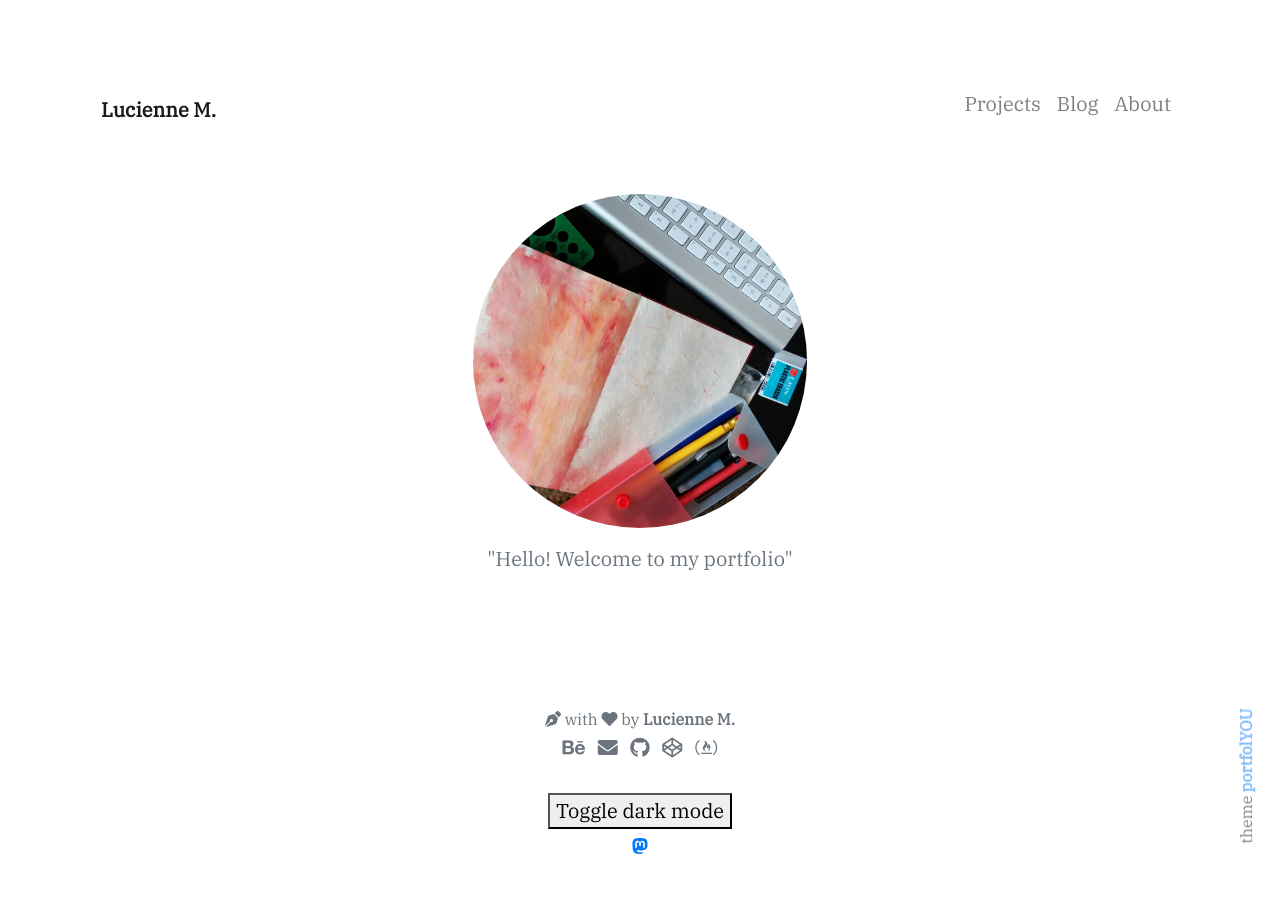
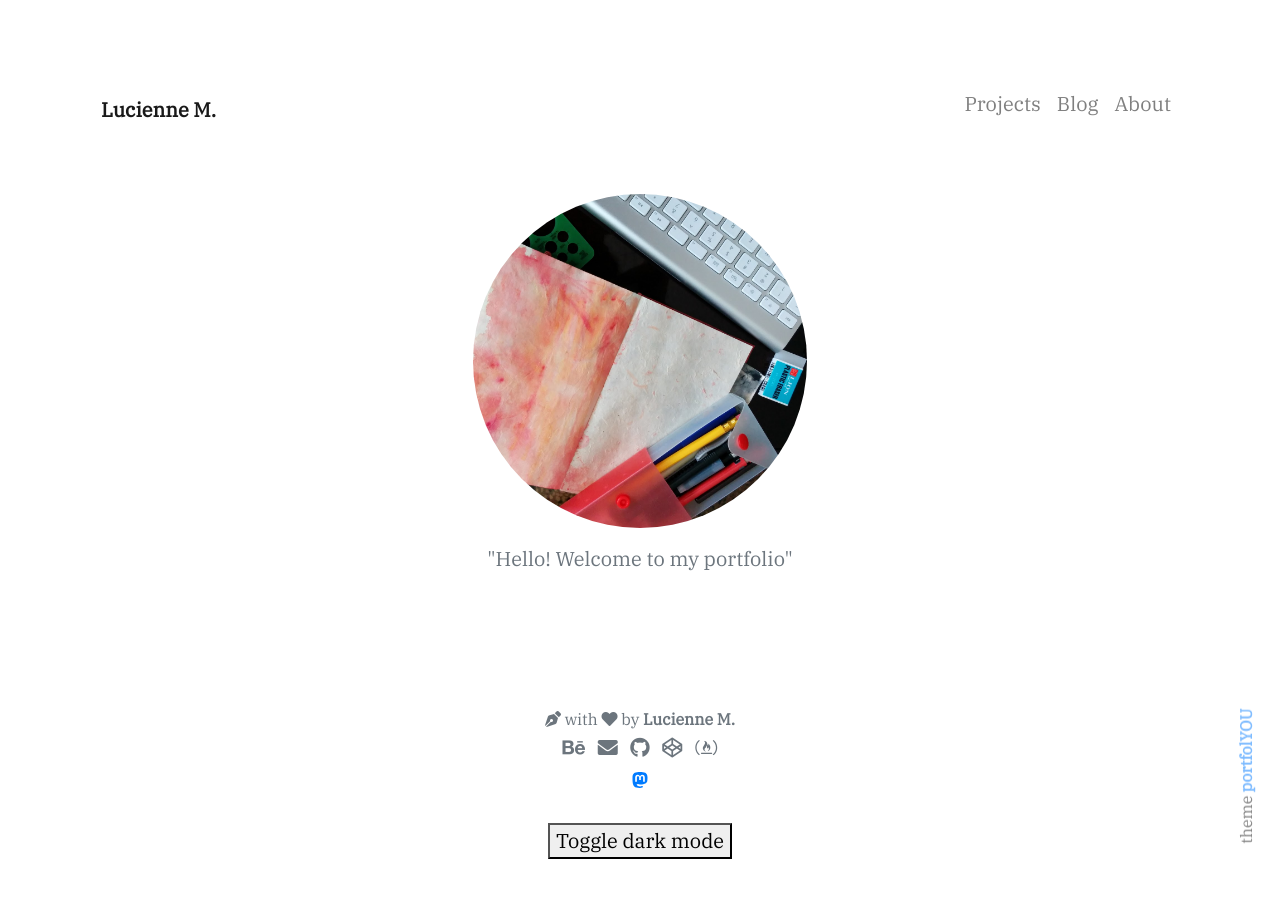
Before and after one commit to lmldvd/lmldvd.github.io, a Jekyll site: the page built from index.html, in a window 1280 px wide. Built offline with Jekyll 4.4.1, drawn with Linux system fonts in a browser that asks for light colours; nearby versions of some CDN libraries; some web fonts are replaced.

Commit message:
Update footer.html

```diff
--- a/_includes/footer.html
+++ b/_includes/footer.html
@@ -13,7 +13,14 @@
     theme <a href="{{ theme_repo }}">{{ theme_name }}</a>
   </small>
 
-<br>
+
+  <div>
+<a rel="me" href="https://mastodon.social/@lmldvd"><svg xmlns="http://www.w3.org/2000/svg" width="16" height="16" fill="currentColor" class="bi bi-mastodon" viewBox="0 0 16 16">
+  <path d="M11.19 12.195c2.016-.24 3.77-1.475 3.99-2.603.348-1.778.32-4.339.32-4.339 0-3.47-2.286-4.488-2.286-4.488C12.062.238 10.083.017 8.027 0h-.05C5.92.017 3.942.238 2.79.765c0 0-2.285 1.017-2.285 4.488l-.002.662c-.004.64-.007 1.35.011 2.091.083 3.394.626 6.74 3.78 7.57 1.454.383 2.703.463 3.709.408 1.823-.1 2.847-.647 2.847-.647l-.06-1.317s-1.303.41-2.767.36c-1.45-.05-2.98-.156-3.215-1.928a3.614 3.614 0 0 1-.033-.496s1.424.346 3.228.428c1.103.05 2.137-.064 3.188-.189zm1.613-2.47H11.13v-4.08c0-.859-.364-1.295-1.091-1.295-.804 0-1.207.517-1.207 1.541v2.233H7.168V5.89c0-1.024-.403-1.541-1.207-1.541-.727 0-1.091.436-1.091 1.296v4.079H3.197V5.522c0-.859.22-1.541.66-2.046.456-.505 1.052-.764 1.793-.764.856 0 1.504.328 1.933.983L8 4.39l.417-.695c.429-.655 1.077-.983 1.934-.983.74 0 1.336.259 1.791.764.442.505.661 1.187.661 2.046v4.203z"/>
+</svg></a>
+  </div>
+
+  <br>
 
 <!-- Adding a dark mode toggle  !-->
 
@@ -44,9 +51,5 @@ function myFunction() {
 }
 </script>
 
-<div>
-<a rel="me" href="https://mastodon.social/@lmldvd"><svg xmlns="http://www.w3.org/2000/svg" width="16" height="16" fill="currentColor" class="bi bi-mastodon" viewBox="0 0 16 16">
-  <path d="M11.19 12.195c2.016-.24 3.77-1.475 3.99-2.603.348-1.778.32-4.339.32-4.339 0-3.47-2.286-4.488-2.286-4.488C12.062.238 10.083.017 8.027 0h-.05C5.92.017 3.942.238 2.79.765c0 0-2.285 1.017-2.285 4.488l-.002.662c-.004.64-.007 1.35.011 2.091.083 3.394.626 6.74 3.78 7.57 1.454.383 2.703.463 3.709.408 1.823-.1 2.847-.647 2.847-.647l-.06-1.317s-1.303.41-2.767.36c-1.45-.05-2.98-.156-3.215-1.928a3.614 3.614 0 0 1-.033-.496s1.424.346 3.228.428c1.103.05 2.137-.064 3.188-.189zm1.613-2.47H11.13v-4.08c0-.859-.364-1.295-1.091-1.295-.804 0-1.207.517-1.207 1.541v2.233H7.168V5.89c0-1.024-.403-1.541-1.207-1.541-.727 0-1.091.436-1.091 1.296v4.079H3.197V5.522c0-.859.22-1.541.66-2.046.456-.505 1.052-.764 1.793-.764.856 0 1.504.328 1.933.983L8 4.39l.417-.695c.429-.655 1.077-.983 1.934-.983.74 0 1.336.259 1.791.764.442.505.661 1.187.661 2.046v4.203z"/>
-</svg></a>
-  </div>
+
 </footer>
```
